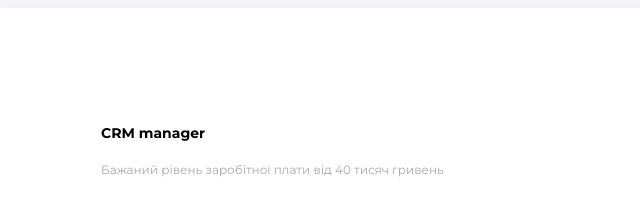
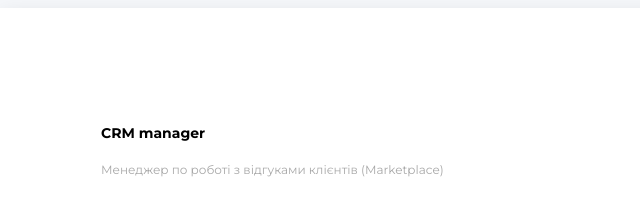
Before and after one commit to OVashchenko91/rezume, a website: page index.html in a window 1280 px wide. Shown: the top 204 px of the page, 344-984 px from the left. Drawn offline with Linux system fonts and the light colour scheme.

Commit message:
Update index.html

```diff
--- a/index.html
+++ b/index.html
@@ -18,7 +18,7 @@
         <!--about user-->
         <div class="about">
             <h2 class="about-pisition">CRM manager</h2>
-            <p class="period">Бажаний рівень заробітної плати від 40 тисяч гривень</p>
+            <p class="period">Менеджер по роботі з відгуками клієнтів (Marketplace)</p>
             <h1 class="about-name">Оксана Ващенко</h1>
 
             <p class="about-description">
```
